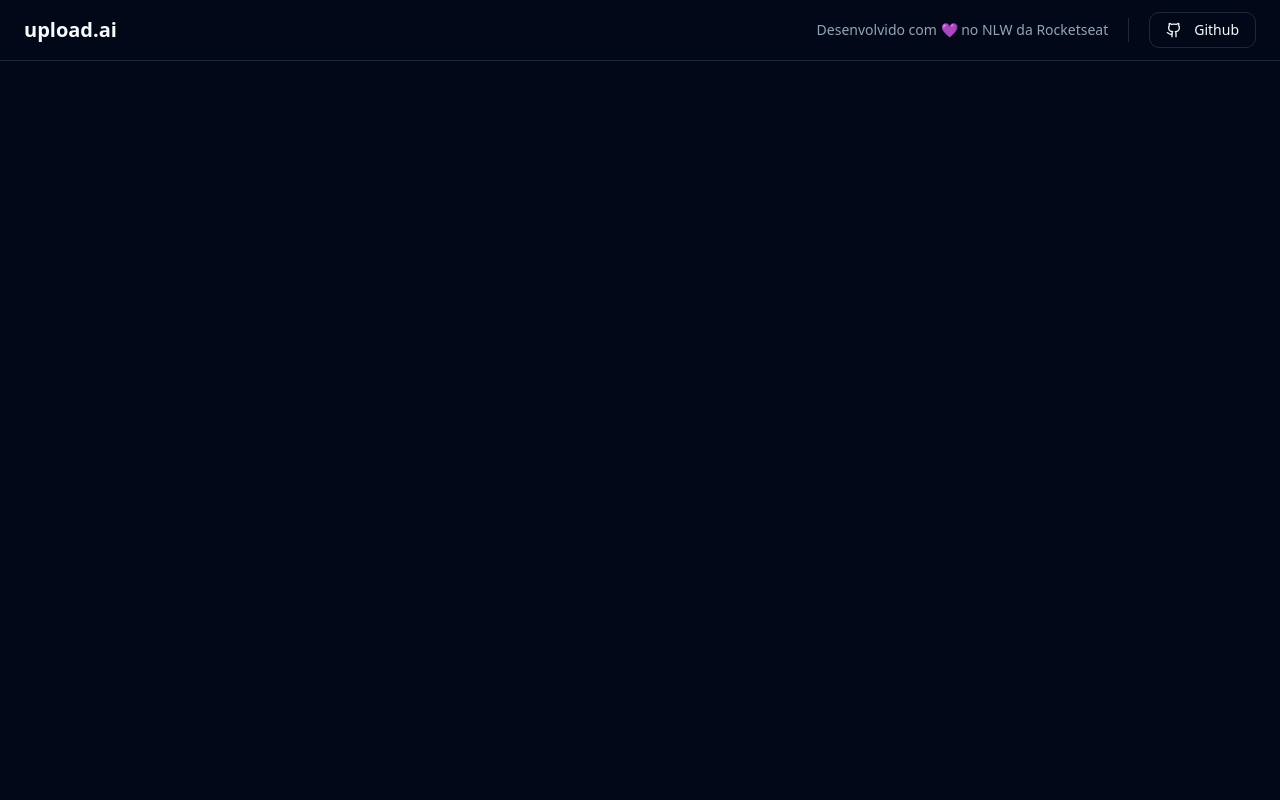
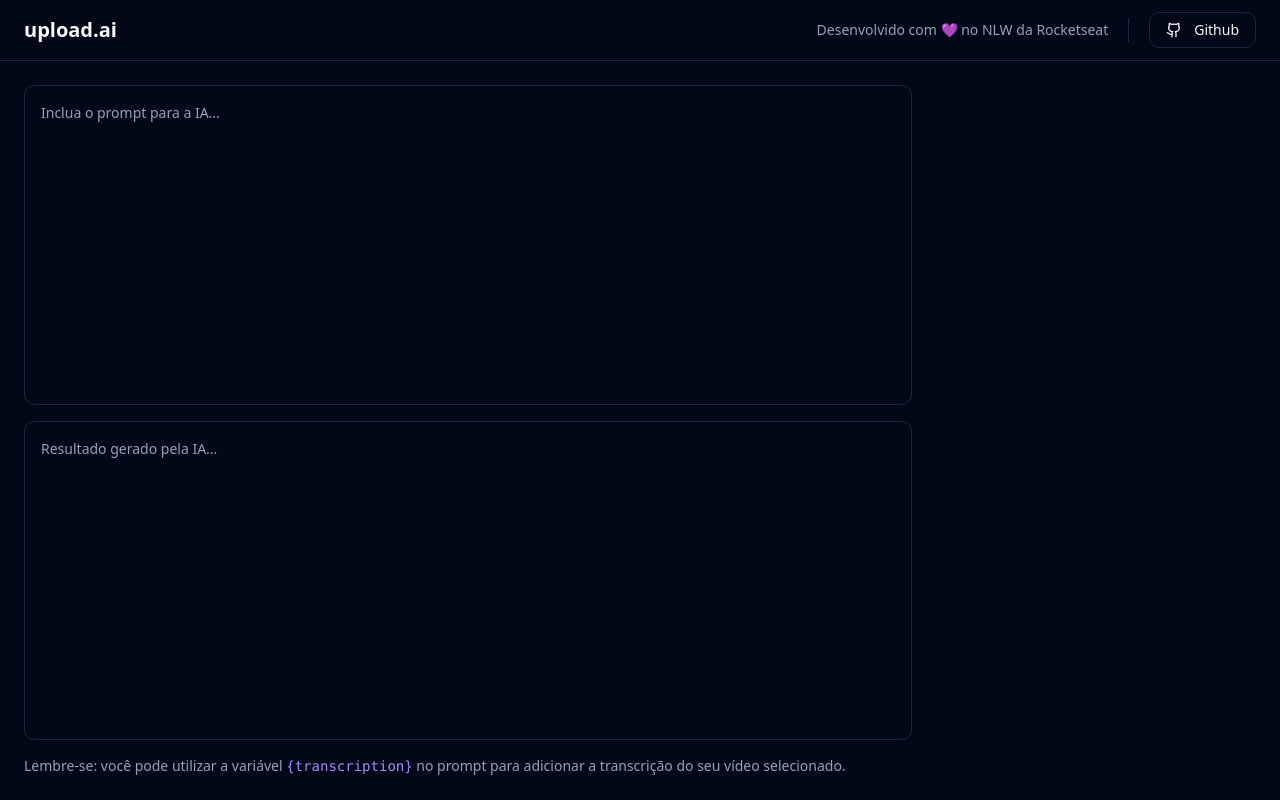
Before and after one commit to daviaxs/upload-ai-web, a React (Vite) app: page / in a window 1280 px wide. Built offline with nearby package versions, Linux system fonts and the light colour scheme.

Commit message:
Created main

```diff
--- a/src/App.tsx
+++ b/src/App.tsx
@@ -1,11 +1,12 @@
 import { Github } from 'lucide-react'
 import { Button } from './components/ui/button'
 import { Separator } from './components/ui/separator'
+import { Textarea } from './components/ui/textarea'
 
 export function App() {
   return (
-    <div className="min-h-screen">
-      <div className="px-6 py-3 flex items-center justify-between border-b">
+    <div className="min-h-screen flex flex-col">
+      <header className="px-6 py-3 flex items-center justify-between border-b">
         <h1 className="text-xl font-bold">upload.ai</h1>
 
         <div className="flex gap-5 items-center">
@@ -20,7 +21,30 @@
             Github
           </Button>
         </div>
-      </div>
+      </header>
+
+      <main className="flex-1 flex p-6 gap-6">
+        <div className="flex flex-col flex-1 gap-4">
+          <div className="grid grid-rows-2 gap-4 flex-1">
+            <Textarea
+              className="resize-none p-4 leading-relaxed"
+              placeholder="Inclua o prompt para a IA..."
+            />
+            <Textarea
+              className="resize-none p-4 leading-relaxed"
+              placeholder="Resultado gerado pela IA..."
+              readOnly
+            />
+          </div>
+
+          <p className="text-sm text-muted-foreground">
+            Lembre-se: você pode utilizar a variável{' '}
+            <code className="text-violet-400">{'{transcription}'}</code> no
+            prompt para adicionar a transcrição do seu vídeo selecionado.
+          </p>
+        </div>
+        <aside className="w-80"></aside>
+      </main>
     </div>
   )
 }
--- /dev/null
+++ b/src/components/ui/textarea.tsx
@@ -0,0 +1,24 @@
+import * as React from "react"
+
+import { cn } from "@/lib/utils"
+
+export interface TextareaProps
+  extends React.TextareaHTMLAttributes<HTMLTextAreaElement> {}
+
+const Textarea = React.forwardRef<HTMLTextAreaElement, TextareaProps>(
+  ({ className, ...props }, ref) => {
+    return (
+      <textarea
+        className={cn(
+          "flex min-h-[60px] w-full rounded-md border border-input bg-transparent px-3 py-2 text-sm shadow-sm placeholder:text-muted-foreground focus-visible:outline-none focus-visible:ring-1 focus-visible:ring-ring disabled:cursor-not-allowed disabled:opacity-50",
+          className
+        )}
+        ref={ref}
+        {...props}
+      />
+    )
+  }
+)
+Textarea.displayName = "Textarea"
+
+export { Textarea }
```
